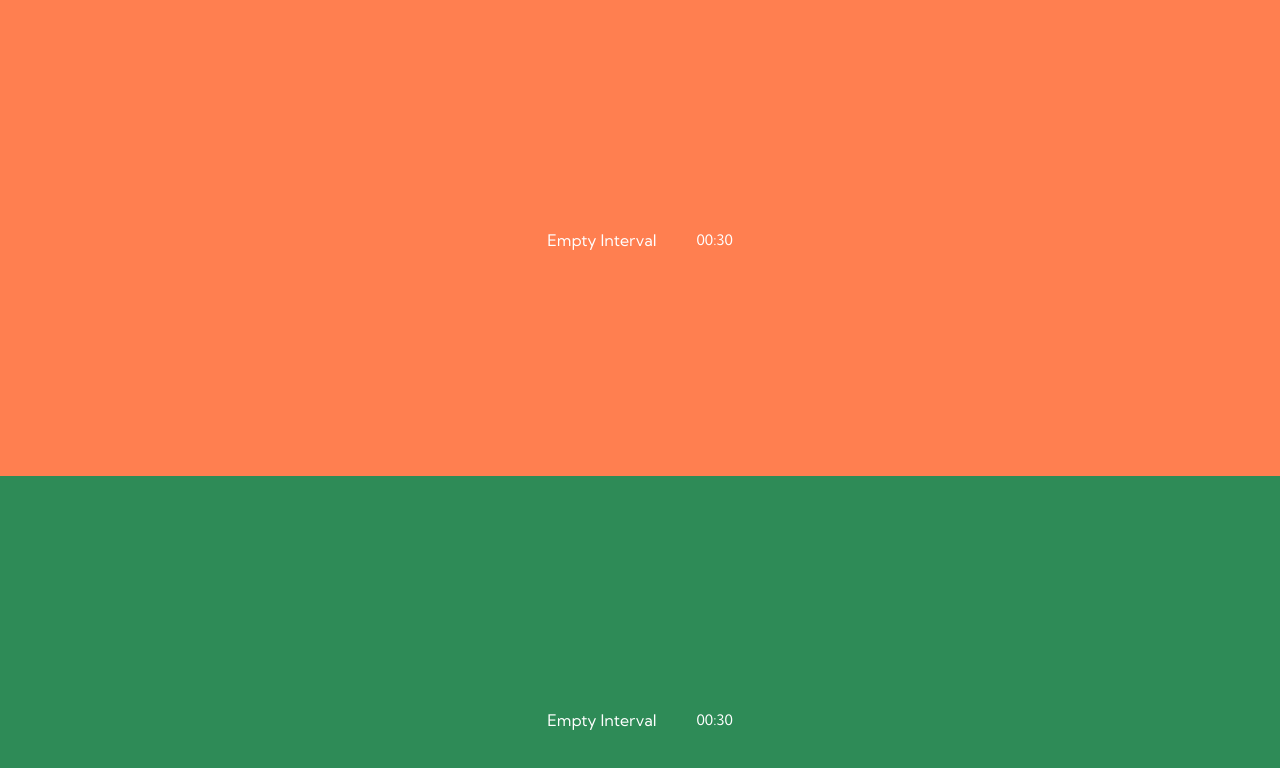
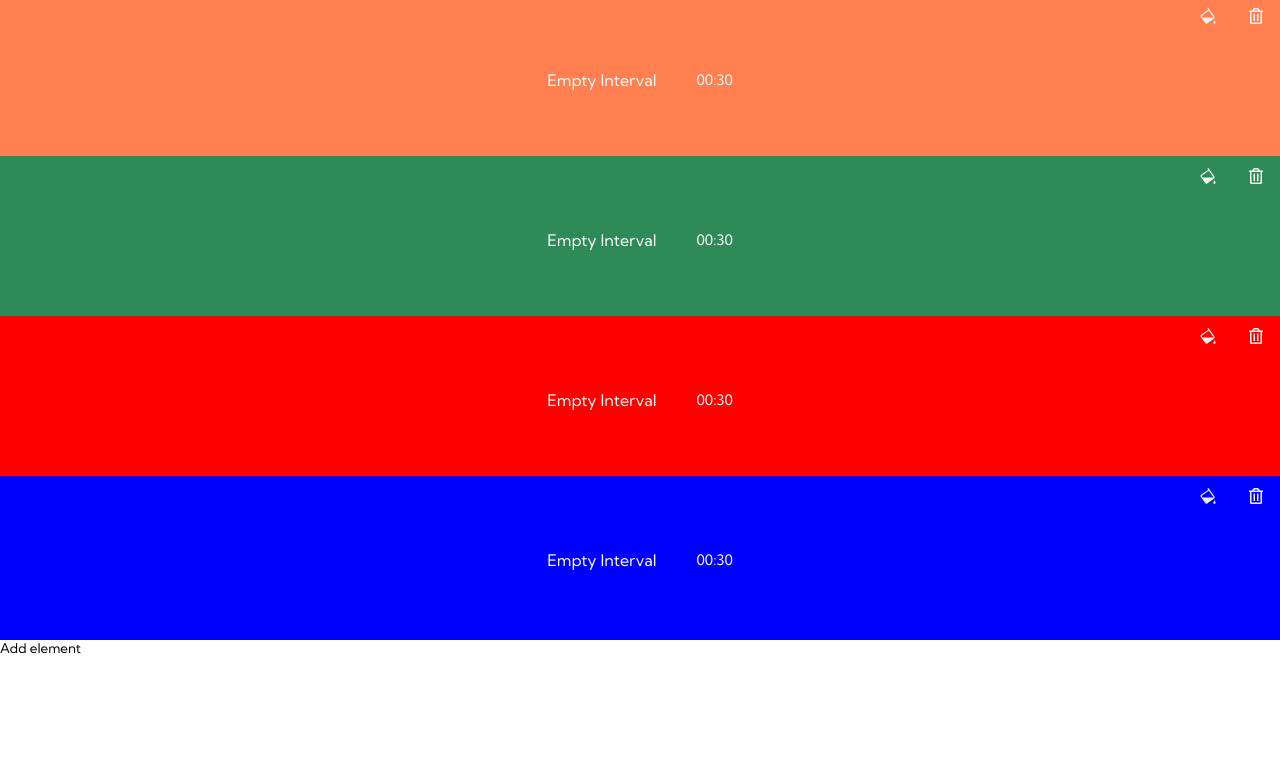
Before and after one commit to emil-litwiniec/intervals, a React app: page /create in a window 1280 px wide. Shown: the top 768 px of the page. Built offline with nearby package versions, Linux system fonts and the light colour scheme.

Commit message:
Add delete feature & buttons for editor element

```diff
--- a/src/components/workoutEditor/WorkoutEditor.tsx
+++ b/src/components/workoutEditor/WorkoutEditor.tsx
@@ -18,6 +18,7 @@
     | 'onPositionUpdate'
     | 'onColorChange'
     | 'updateOffsetTop'
+    | 'onDelete'
 >;
 
 interface Props {}
@@ -46,12 +47,17 @@
                     onPositionChange={this.onPositionChange}
                     onPositionUpdate={this.onPositionUpdate}
                     onColorChange={this.onColorChange}
+                    onDelete={this.onDelete}
                     updateOffsetTop={this.updateOffsetTop}
                     ref={newRef}
                     {...element}
                 />
             );
         });
+    }
+
+    componentDidMount() {
+        this.calculateProportions();
     }
 
     calculateProportions = () => {
@@ -79,14 +85,17 @@
     };
 
     onDurationChange = (id: string, diff: number) => {
-        this.udpateEditorElementsState((element) => {
+        this.udpateEditorElementsState(
+            (element) => {
                 if (element.id === id) {
                     element.duration = element.duration + diff;
                 }
-        });
-
+            },
+            () => {
                 this.calculateProportions();
                 this.updateAllReferences();
+            }
+        );
     };
 
     onPositionChange = (id: string, clientY: number) => {
@@ -129,20 +138,41 @@
             value: EditorElementFromState,
             index: number,
             array: EditorElementFromState[]
-        ) => void
+        ) => void,
+        afterSetStateCallback?: () => void
     ) => {
-        this.setState((state) => {
+        this.setState(
+            (state) => {
                 const newEditorElements = [...state.editorElements];
                 newEditorElements.forEach(callback);
                 return {
                     ...state,
                     editorElements: newEditorElements,
                 };
-        });
+            },
+            () => {
+                if (afterSetStateCallback) afterSetStateCallback();
+            }
+        );
     };
 
     onColorChange = (id: string) => {
         console.log('onColorChange()');
+    };
+
+    onDelete = (id: string) => {
+        const referenceIndex = this.references.findIndex((el) => el.current?.props.id === id);
+        this.references.splice(referenceIndex, 1);
+        this.setState((state) => {
+            const newEditorElements = [...state.editorElements];
+            const elementIndex = newEditorElements.findIndex((el) => el.id === id);
+            newEditorElements.splice(elementIndex, 1);
+
+            return {
+                ...state,
+                editorElements: newEditorElements,
+            };
+        }, this.calculateProportions);
     };
 
     updateOffsetTop = (id: string, offsetTop: number) => {
@@ -167,14 +197,12 @@
                 ...state,
                 editorElements: newEditorElements,
             };
-        });
-
-        this.updateAllReferences();
+        }, this.updateAllReferences);
     };
 
     addEmptyElement = () => {
         this.setState((state) => {
-            const newElement: EditorElementProps = {
+            const newElement: EditorElementFromState = {
                 duration: 30,
                 name: 'Empty Interval',
                 color: 'cornflowerblue',
@@ -183,17 +211,12 @@
                 swapIndex: -1,
                 swapHighlight: false,
                 offsetTop: 0,
-                onDurationChange: this.onDurationChange,
-                onPositionChange: this.onPositionChange,
-                onPositionUpdate: this.onPositionUpdate,
-                onColorChange: this.onColorChange,
-                updateOffsetTop: this.updateOffsetTop,
             };
             return {
                 ...state,
                 editorElements: [...state.editorElements, newElement],
             };
-        });
+        }, this.calculateProportions);
     };
 
     render() {
--- a/src/components/workoutEditorElement/WorkoutEditorElement.tsx
+++ b/src/components/workoutEditorElement/WorkoutEditorElement.tsx
@@ -1,8 +1,10 @@
-import React from 'react';
+import React, { SyntheticEvent } from 'react';
 import DraggableComponentBase from '@/components/draggableComponentBase/DraggableComponentBase';
 import { DragDirection, Point } from '@/utils/drag';
 import { formatSecondsToMinutes } from '@/utils/format';
 import './_workoutEditorElement.scss';
+import { IconColorFill, IconDelete } from '@/misc/icons';
+import Button from '@/components/button/Button';
 
 export interface EditorElementProps {
     id: string;
@@ -16,7 +18,8 @@
     onDurationChange(id: string, diff: number): void;
     onPositionChange(id: string, clientY: number): void;
     onPositionUpdate(id: string, clientY: number): void;
-    onColorChange(id: string): void;
+    onColorChange(id: string, event: SyntheticEvent): void;
+    onDelete(id: string): void;
     updateOffsetTop(id: string, offsetTop: number): void;
 }
 
@@ -92,7 +95,6 @@
     handleDragEnd = (): void => {
         const element = this.container.current;
         this.reset();
-        setTimeout(() => {
         if (this.props.swapIndex !== -1) {
             this.props.onPositionUpdate(this.props.id, this.props.swapIndex);
             this.container.current!.style.transform = `translateY(0px)`;
@@ -102,7 +104,6 @@
 
         element?.classList.remove('show-duration');
         element?.classList.remove('moving');
-        }, 250);
     };
 
     onComponentDidMount() {
@@ -132,6 +133,20 @@
                 ref={this.container}
                 data-id={this.props.id}
             >
+                <div className="editor-element__button-group">
+                    <Button
+                        handleClick={(event) => this.props.onColorChange(this.props.id, event)}
+                        variant="editor-element"
+                    >
+                        <IconColorFill className="editor-element__color" />
+                    </Button>
+                    <Button
+                        handleClick={(event) => this.props.onDelete(this.props.id)}
+                        variant="editor-element"
+                    >
+                        <IconDelete className="editor-element__delete" />
+                    </Button>
+                </div>
                 <p className="editor-element__name">{name}</p>
                 <p className="editor-element__duration">{formatSecondsToMinutes(duration)}</p>
                 <div
--- a/src/components/workoutEditorElement/_workoutEditorElement.scss
+++ b/src/components/workoutEditorElement/_workoutEditorElement.scss
@@ -27,6 +27,24 @@
         color: white;
         font-size: 1.8rem;
         margin-left: 5rem;
+    }
+
+    &__button-group {
+        position: absolute;
+        top: 0;
+        right: 0;
+        display: flex;
+        justify-content: space-evenly;
+    }
+
+    & .button--editor-element {
+        z-index: 100;
+
+        .icon {
+            width: 2rem;
+            height: 2rem;
+            margin: 1rem 2rem;
+        }
     }
 
     &.return {
--- /dev/null
+++ b/src/misc/icons/IconColorFill.tsx
@@ -0,0 +1,37 @@
+import React from 'react';
+
+type Props = {
+    color?: string;
+    className?: string;
+};
+
+const IconFill: React.FC<Props> = ({ color = '#f3f3f3', className = 'icon-color-fill' }) => {
+    return (
+        <svg
+            width="107"
+            height="112"
+            viewBox="0 0 107 112"
+            fill="none"
+            xmlns="http://www.w3.org/2000/svg"
+            className={'icon ' + className}
+        >
+            <path
+                fillRule="evenodd"
+                clipRule="evenodd"
+                d="M67.433 15.6562L98.535 59.3301C101.739 63.8288 100.689 70.0728 96.1902 73.2765L47.7353 107.783C43.2366 110.987 36.9926 109.937 33.7889 105.438L2.68692 61.7645C-0.516774 57.2658 0.533025 51.0218 5.03171 47.8181L53.4866 13.3114C57.9853 10.1077 64.2293 11.1575 67.433 15.6562ZM60.9166 20.2968C60.2758 19.3971 59.027 19.1871 58.1273 19.8278L9.67235 54.3346C8.77262 54.9753 8.56266 56.2241 9.2034 57.1238L40.3054 100.798C40.9462 101.698 42.195 101.908 43.0947 101.267L91.5496 66.7601C92.4493 66.1193 92.6593 64.8705 92.0186 63.9708L60.9166 20.2968Z"
+                fill={color}
+            />
+            <path
+                d="M51.2529 6.97092C49.9592 5.18134 50.3612 2.68182 52.1507 1.38808C53.9403 0.0943474 56.4398 0.496308 57.7336 2.28589L69.8885 19.0993L63.4078 23.7843L51.2529 6.97092Z"
+                fill={color}
+            />
+            <path d="M14 66H94.5L41.5 104.5L14 66Z" fill={color} />
+            <path
+                d="M91 103.9C91 99.4708 95.2701 92.1593 98.0791 86.8012C98.4638 86.0673 99.5362 86.0673 99.9209 86.8012C102.73 92.1593 107 99.4708 107 103.9C107 108.85 102 112 99 112C96 112 91 108.85 91 103.9Z"
+                fill={color}
+            />
+        </svg>
+    );
+};
+
+export default IconFill;
--- a/src/misc/icons/IconDelete.tsx
+++ b/src/misc/icons/IconDelete.tsx
@@ -12,7 +12,7 @@
             focusable="false"
             data-prefix="far"
             data-icon="trash-alt"
-            className={className}
+            className={'icon ' + className}
             role="img"
             xmlns="http://www.w3.org/2000/svg"
             viewBox="0 0 448 512"
--- a/src/misc/icons/index.ts
+++ b/src/misc/icons/index.ts
@@ -1,3 +1,4 @@
 export { default as IconEdit } from './IconEdit';
 export { default as IconDelete } from './IconDelete';
 export { default as IconPlay } from './IconPlay';
+export { default as IconColorFill } from './IconColorFill';
```
Lines whose indentation alone changed are shown as unchanged.
